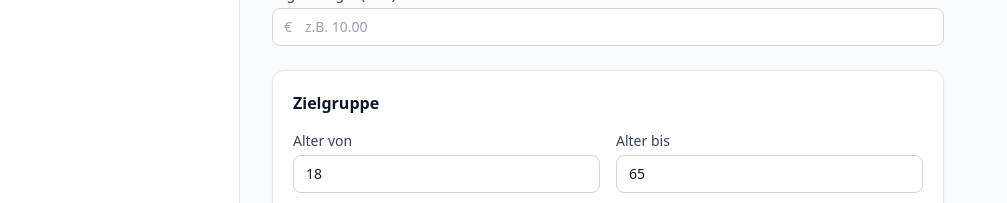
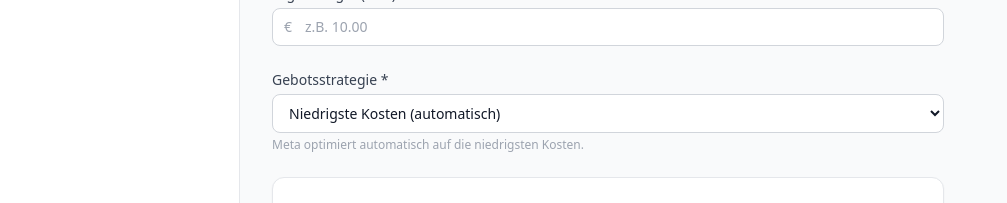
Before and after one commit to philippz-create/meta-better-manager-mbm, a Next.js app: page /adsets/new in a window 1280 px wide. Shown: the part 403-606 px from the top of the page, without its empty margins (0-1007 px from the left). Built offline with nearby package versions, Linux system fonts and the light colour scheme; no server answers.

Commit message:
Add bid strategy selector to ad set creation
Meta API requires bid_strategy to be set explicitly. Default to
LOWEST_COST_WITHOUT_CAP (no bid amount needed). Show bid amount
field only when BID_CAP or COST_CAP strategy is selected.

https://claude.ai/code/session_0199M1W5b1ZZAa6qZEZU5nn4

```diff
--- a/src/app/adsets/new/page.tsx
+++ b/src/app/adsets/new/page.tsx
@@ -68,6 +68,8 @@ function NewAdSetForm() {
   const [ageMax, setAgeMax] = useState("65");
   const [genders, setGenders] = useState<number[]>([]);
   const [selectedCountries, setSelectedCountries] = useState<string[]>(["DE"]);
+  const [bidStrategy, setBidStrategy] = useState<"LOWEST_COST_WITHOUT_CAP" | "LOWEST_COST_WITH_BID_CAP" | "COST_CAP">("LOWEST_COST_WITHOUT_CAP");
+  const [bidAmount, setBidAmount] = useState("");
   const [startTime, setStartTime] = useState("");
   const [endTime, setEndTime] = useState("");
 
@@ -83,8 +85,12 @@ function NewAdSetForm() {
         status,
         billing_event: billingEvent,
         optimization_goal: optimizationGoal,
+        bid_strategy: bidStrategy,
         ...(dailyBudget
           ? { daily_budget: String(Math.round(parseFloat(dailyBudget) * 100)) }
+          : {}),
+        ...(bidAmount && bidStrategy !== "LOWEST_COST_WITHOUT_CAP"
+          ? { bid_amount: String(Math.round(parseFloat(bidAmount) * 100)) }
           : {}),
         ...(startTime ? { start_time: new Date(startTime).toISOString() } : {}),
         ...(endTime ? { end_time: new Date(endTime).toISOString() } : {}),
@@ -228,6 +234,51 @@ function NewAdSetForm() {
             <span className="absolute left-3 top-1/2 -translate-y-1/2 text-gray-400 text-sm">€</span>
           </div>
         </div>
+
+        {/* Bid Strategy */}
+        <div>
+          <label htmlFor="bidStrategy" className="label">Gebotsstrategie *</label>
+          <select
+            id="bidStrategy"
+            value={bidStrategy}
+            onChange={(e) => setBidStrategy(e.target.value as typeof bidStrategy)}
+            className="select"
+          >
+            <option value="LOWEST_COST_WITHOUT_CAP">Niedrigste Kosten (automatisch)</option>
+            <option value="LOWEST_COST_WITH_BID_CAP">Gebotslimit (Bid Cap)</option>
+            <option value="COST_CAP">Kostenlimit (Cost Cap)</option>
+          </select>
+          <p className="text-xs text-gray-400 mt-1">
+            {bidStrategy === "LOWEST_COST_WITHOUT_CAP"
+              ? "Meta optimiert automatisch auf die niedrigsten Kosten."
+              : bidStrategy === "LOWEST_COST_WITH_BID_CAP"
+              ? "Setze ein maximales Gebot pro Ergebnis."
+              : "Setze durchschnittliche Zielkosten pro Ergebnis."}
+          </p>
+        </div>
+
+        {/* Bid Amount - only for strategies that require it */}
+        {bidStrategy !== "LOWEST_COST_WITHOUT_CAP" && (
+          <div>
+            <label htmlFor="bidAmount" className="label">
+              {bidStrategy === "LOWEST_COST_WITH_BID_CAP" ? "Max. Gebot (EUR)" : "Zielkosten (EUR)"} *
+            </label>
+            <div className="relative">
+              <input
+                id="bidAmount"
+                type="number"
+                step="0.01"
+                min="0.01"
+                value={bidAmount}
+                onChange={(e) => setBidAmount(e.target.value)}
+                className="input pl-8"
+                placeholder="z.B. 2.50"
+                required
+              />
+              <span className="absolute left-3 top-1/2 -translate-y-1/2 text-gray-400 text-sm">€</span>
+            </div>
+          </div>
+        )}
 
         {/* Targeting Section */}
         <div className="card p-5">
--- a/src/lib/meta-api.ts
+++ b/src/lib/meta-api.ts
@@ -193,6 +193,7 @@ export async function createAdSet(
   if (payload.promoted_object)
     params.set("promoted_object", JSON.stringify(payload.promoted_object));
   if (payload.bid_amount) params.set("bid_amount", payload.bid_amount);
+  if (payload.bid_strategy) params.set("bid_strategy", payload.bid_strategy);
   if (payload.attribution_spec)
     params.set("attribution_spec", JSON.stringify(payload.attribution_spec));
 
--- a/src/lib/types.ts
+++ b/src/lib/types.ts
@@ -176,6 +176,7 @@ export interface CreateAdSetPayload {
   destination_type?: DestinationType;
   promoted_object?: PromotedObject;
   bid_amount?: string;
+  bid_strategy?: "LOWEST_COST_WITHOUT_CAP" | "LOWEST_COST_WITH_BID_CAP" | "COST_CAP";
   attribution_spec?: Array<{ event_type: string; window_days: number }>;
 }
 
```
